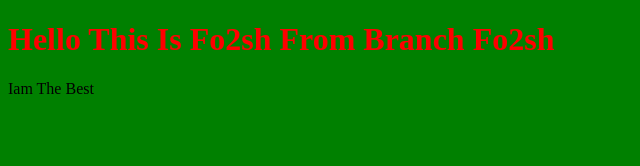
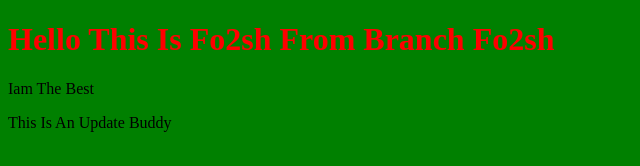
Before and after one commit to Dahshoury-sudo/test, a plain HTML site: page index.html in a window 1280 px wide. Shown: the whole page, without its empty margins (0-640 px from the left). Drawn offline with Linux system fonts and the light colour scheme.

Commit message:
Edit The Html File to know if it's gonna bush right

```diff
--- a/index.html
+++ b/index.html
@@ -9,6 +9,7 @@
 <body>
   <h1>Hello This Is Fo2sh From Branch Fo2sh</h1>
   <p>Iam The Best</p>
+  <p>This Is An Update Buddy</p>
   <script src="app.js"></script>
 
 </body>
```
